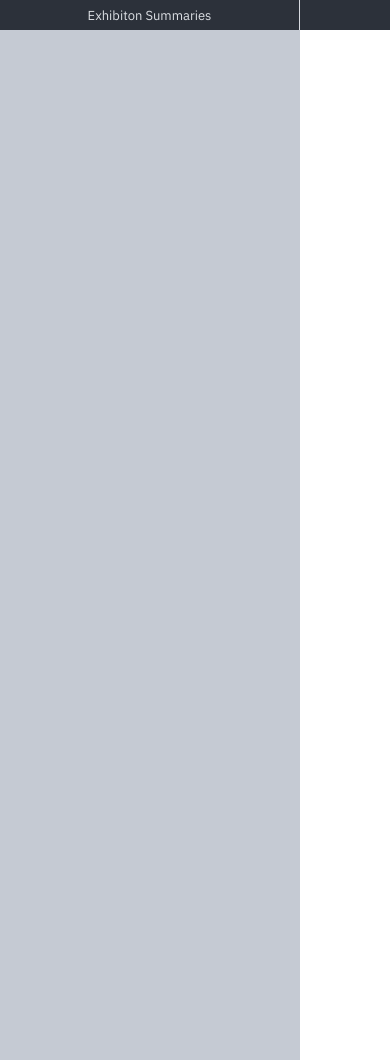
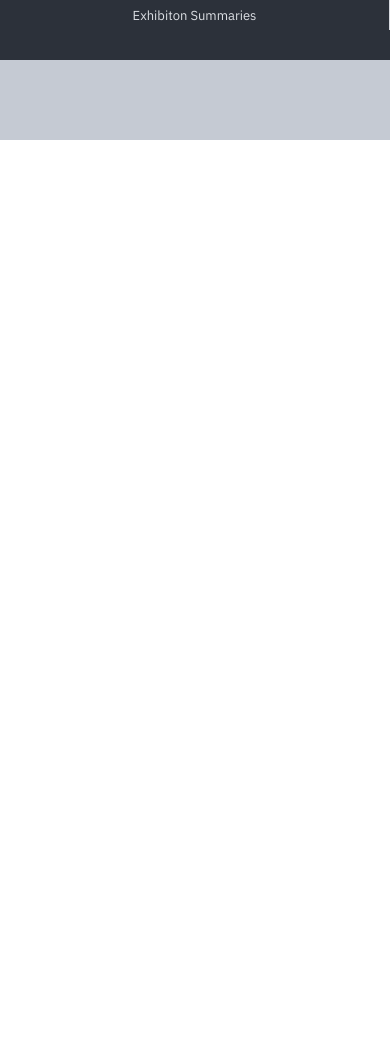
Before and after one commit to dohara21/symbioticdevices, a Django app: page / in a window 390 px wide. Shown: the part 50-1110 px from the top of the page. After the commit the page ends 190 px from the top, so only its background shows below. Run offline with Django 3.2, Linux system fonts and the light colour scheme; data that the repository does not hold is empty.

Commit message:
getting there2

```diff
--- a/exhibitionsummary/static/css/style.css
+++ b/exhibitionsummary/static/css/style.css
@@ -87,7 +87,7 @@ nav a:hover {
 
 .side1 {
 	grid-column: 1;
-	grid-row: 2;
+	grid-row: 1;
 	background-color: #c5cad3;
 	padding-left: 10px;
 	min-height: 1000px;
@@ -117,3 +117,41 @@ nav a:hover {
 	font-family: 'IBM Plex Sans';
 	font-size: 14px;
 }
+
+
+@media all and (min-width:0px) and (max-width: 768px) {
+	.body {
+	display: grid;
+	grid-template-columns: 100%;
+	grid-template-rows: 30px 30px 80px 500px;
+	font-family: 'IBM Plex Sans', sans-serif;
+	font-size: 13px;
+	max-height: 100px;
+}
+	.strip1 {
+	grid-row: 2;
+	grid-column: auto;
+	}
+
+
+	.side1 {
+	grid-row: 3;
+	grid-column: 1;
+	max-height: 80px;
+	height: 80px;
+	min-height: 80px;
+	text-align: center;
+	}
+
+
+	.side1 p {
+		display: none;
+	}
+
+	.content {
+	grid-row: 4;
+	grid-column: auto;
+	}
+
+
+}
--- a/exhibitionsummary/templates/exhibitionsummary/base.html
+++ b/exhibitionsummary/templates/exhibitionsummary/base.html
@@ -5,6 +5,7 @@
 	<link rel="stylesheet" href="{% static 'css/style.css' %}">
 	<link href="https://fonts.googleapis.com/css?family=Space+Mono" rel="stylesheet">
 	<link href="https://fonts.googleapis.com/css?family=IBM+Plex+Sans" rel="stylesheet">
+	<meta name="viewport" content="width=device-width, initial-scale=1">
 </head>
 <body>
 <nav>
```
